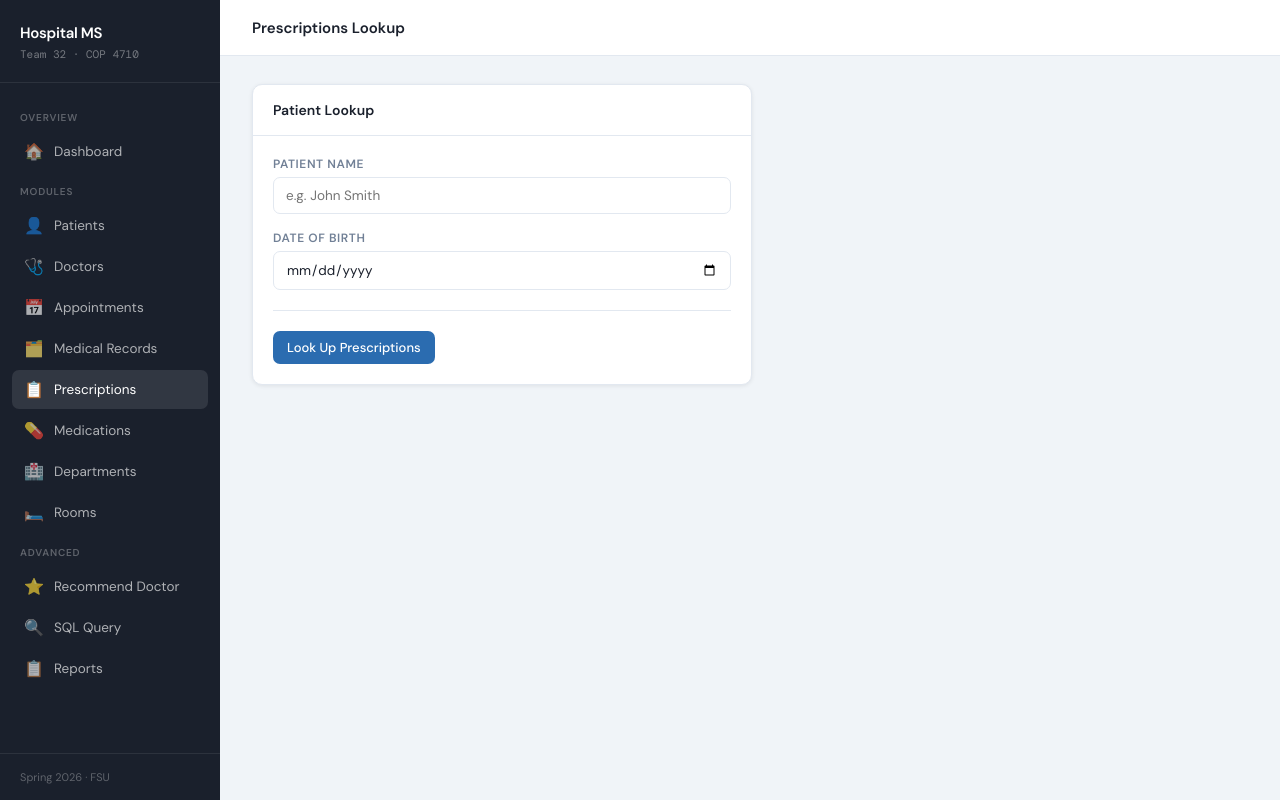
After one commit to Dhumo986/hospital-management, a Flask app: page /prescriptions in a window 1280 px wide. The commit adds this page. Run offline with Flask 3, Linux system fonts and the light colour scheme; parts of the project's set-up code (start-up, migrations or seed data) failed here and were passed over.

Commit message:
Add prescriptions lookup by patient name and DOB

```diff
--- a/app.py
+++ b/app.py
@@ -347,6 +347,33 @@ def departments():
     results = Department.query.all()
     return render_template('departments.html', departments=results)
 
+
+# ══════════════════════════════════════════════════════════════════════════════
+# PRESCRIPTIONS ROUTES (Shezan's module)
+# ══════════════════════════════════════════════════════════════════════════════
+@app.route('/prescriptions', methods=['GET', 'POST'])
+def prescriptions():
+    prescriptions = []
+    patient = None
+    searched = False
+    if request.method == 'POST':
+        name = request.form['name'].strip()
+        dob  = request.form['dob']
+        patient = Patient.query.filter(
+            Patient.Name.ilike(f'%{name}%'),
+            Patient.DOB == dob
+        ).first()
+        searched = True
+        if patient:
+            prescriptions = (
+                Prescribes.query
+                .join(MedicalRecord, Prescribes.RecordID == MedicalRecord.RecordID)
+                .join(Appointment, MedicalRecord.AppointmentID == Appointment.AppointmentID)
+                .filter(Appointment.PatientID == patient.PatientID)
+                .all()
+            )
+    return render_template('prescriptions.html', prescriptions=prescriptions, patient=patient, searched=searched)
+
 # ══════════════════════════════════════════════════════════════════════════════
 # ADVANCED FEATURE: Smart Doctor Recommendation
 # ══════════════════════════════════════════════════════════════════════════════
--- /dev/null
+++ b/templates/Prescriptions.html
@@ -0,0 +1,68 @@
+{% extends "base.html" %}
+{% block title %}Prescriptions{% endblock %}
+{% block page_title %}Prescriptions Lookup{% endblock %}
+
+{% block content %}
+
+<div class="card" style="max-width:500px;margin-bottom:24px">
+  <div class="card-header"><h2>Patient Lookup</h2></div>
+  <div class="card-body">
+    <form method="POST" action="/prescriptions">
+      <div class="form-grid">
+        <div class="form-group full">
+          <label>Patient Name</label>
+          <input name="name" placeholder="e.g. John Smith" required/>
+        </div>
+        <div class="form-group full">
+          <label>Date of Birth</label>
+          <input name="dob" type="date" required/>
+        </div>
+      </div>
+      <div class="form-actions">
+        <button type="submit" class="btn btn-primary">Look Up Prescriptions</button>
+      </div>
+    </form>
+  </div>
+</div>
+
+{% if searched %}
+  {% if patient %}
+    <div class="card">
+      <div class="card-header">
+        <h2>Prescriptions for {{ patient.Name }}</h2>
+      </div>
+      <div class="table-wrap">
+        <table>
+          <thead>
+            <tr>
+              <th>Record ID</th>
+              <th>Doctor</th>
+              <th>Medication</th>
+              <th>Dosage</th>
+              <th>Instructions</th>
+              <th>Date</th>
+            </tr>
+          </thead>
+          <tbody>
+            {% for p in prescriptions %}
+            <tr>
+              <td><span style="font-family:'DM Mono',monospace;color:var(--text-muted)">#{{ p.RecordID }}</span></td>
+              <td>{{ p.record.appointment.doctor.Name if p.record and p.record.appointment and p.record.appointment.doctor else '—' }}</td>
+              <td><strong>{{ p.medication.Name if p.medication else '—' }}</strong></td>
+              <td>{{ p.medication.Dosage if p.medication else '—' }}</td>
+              <td>{{ p.Instructions or '—' }}</td>
+              <td>{{ p.record.Date if p.record else '—' }}</td>
+            </tr>
+            {% else %}
+            <tr><td colspan="6" style="text-align:center;color:var(--text-muted);padding:32px">No prescriptions found for this patient.</td></tr>
+            {% endfor %}
+          </tbody>
+        </table>
+      </div>
+    </div>
+  {% else %}
+    <div class="alert alert-danger">No patient found with that name and date of birth. Please try again.</div>
+  {% endif %}
+{% endif %}
+
+{% endblock %}
--- a/templates/base.html
+++ b/templates/base.html
@@ -374,6 +374,9 @@
     <a href="/records" class="{{ 'active' if '/records' in request.path }}">
       <span class="icon">🗂️</span> Medical Records
     </a>
+    <a href="/prescriptions" class="{{ 'active' if '/prescriptions' in request.path }}">
+      <span class="icon">📋</span> Prescriptions
+    </a>
     <a href="/medications" class="{{ 'active' if '/medications' in request.path }}">
       <span class="icon">💊</span> Medications
     </a>
```
